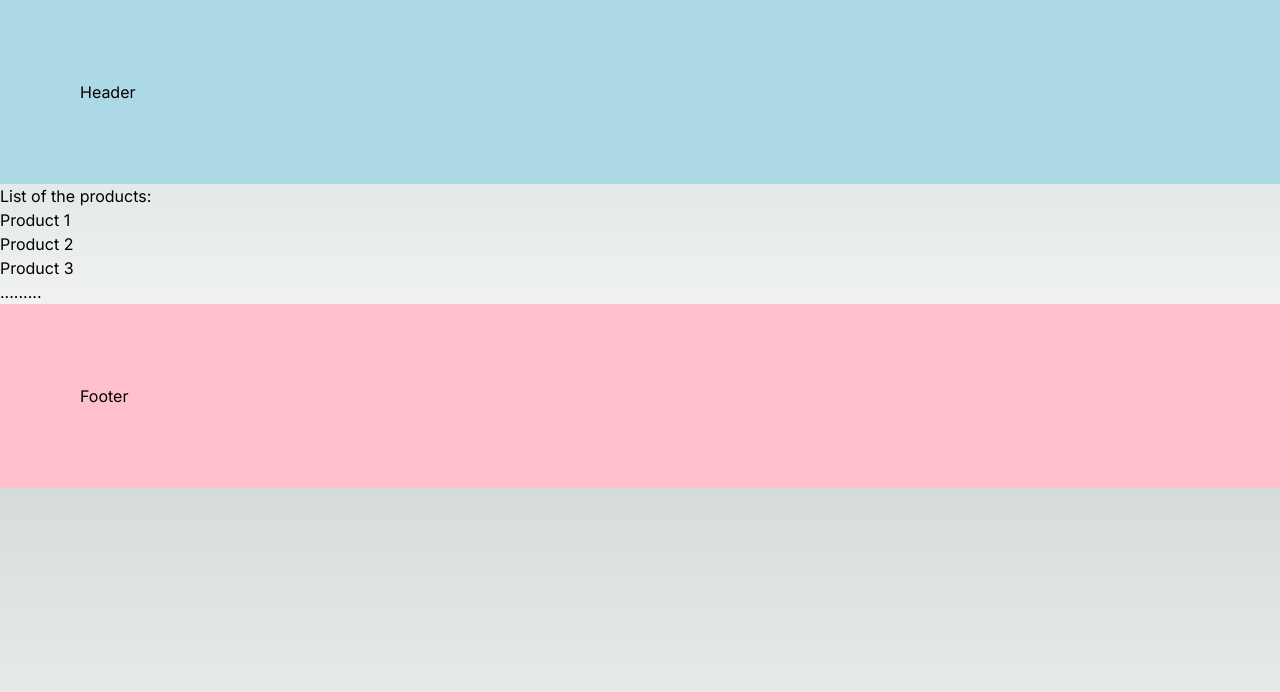
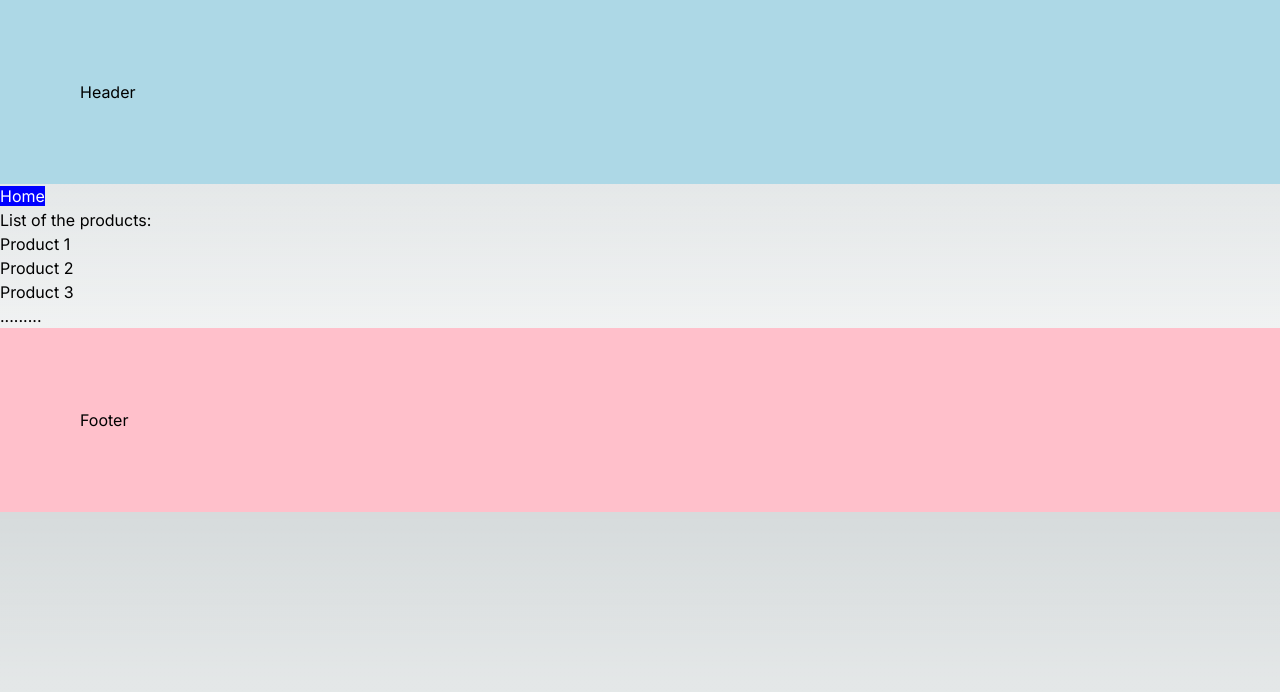
Before and after one commit to arash8877/Next-js-project2, a Next.js app: page /products in a window 1280 px wide. Shown: the top 692 px of the page. Built offline with nearby package versions, Linux system fonts and the light colour scheme.

Commit message:
navigation in Next.js

```diff
--- a/src/app/page.tsx
+++ b/src/app/page.tsx
@@ -1,9 +1,15 @@
-import Image from "next/image";
+import Link from "next/link";
 
 export default function Home() {
   return (
-    <main className="flex flex-col items-center justify-between p-24">
+    <main className="flex flex-col items-center gap-2 justify-between p-24">
       <h1>Welcome Home!</h1>
+      <Link href="/blog" style={{ background: "blue", color: "white" }}>
+        Go to Blog
+      </Link>
+      <Link href="/products" style={{ background: "blue", color: "white" }}>
+        Go to Products
+      </Link>
     </main>
   );
 }
--- a/src/app/products/page.tsx
+++ b/src/app/products/page.tsx
@@ -1,11 +1,26 @@
+import Link from "next/link";
+
 export default function Products() {
   return (
     <>
+      <Link href="/" style={{ color: "white", background: "blue" }}>
+        Home
+      </Link>
       <h1>List of the products:</h1>
-      <h2>Product 1</h2>
-      <h2>Product 2</h2>
-      <h2>Product 3</h2>
+      <h2>
+        <Link href="/products/1">Product 1</Link>
+      </h2>
+      <h2>
+        <Link href="/products/2">Product 2</Link>
+      </h2>
+      <h2>
+        <Link href="/products/3" replace>Product 3</Link>
+      </h2>
       <h2>.........</h2>
     </>
   );
 }
+
+
+// in Link there is a property called 'replace'. when you are in this link/product
+// and click 'back', you redirect to the Home-page instead of product-list page.
```
